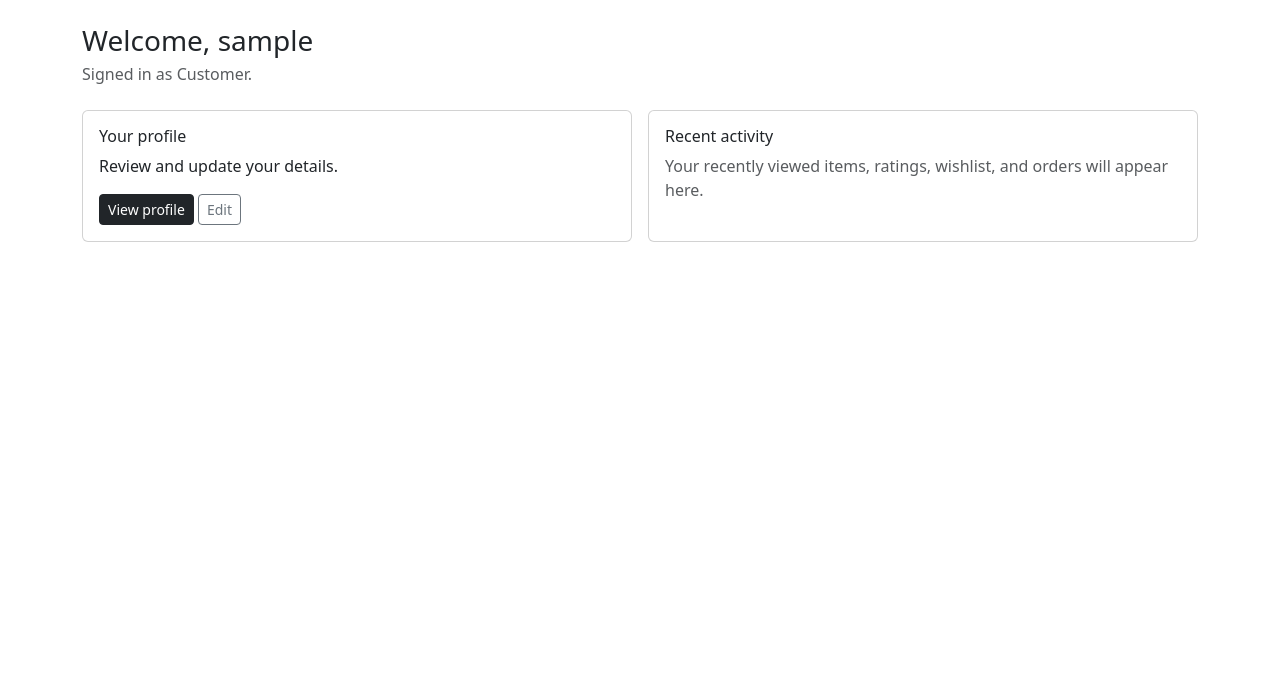
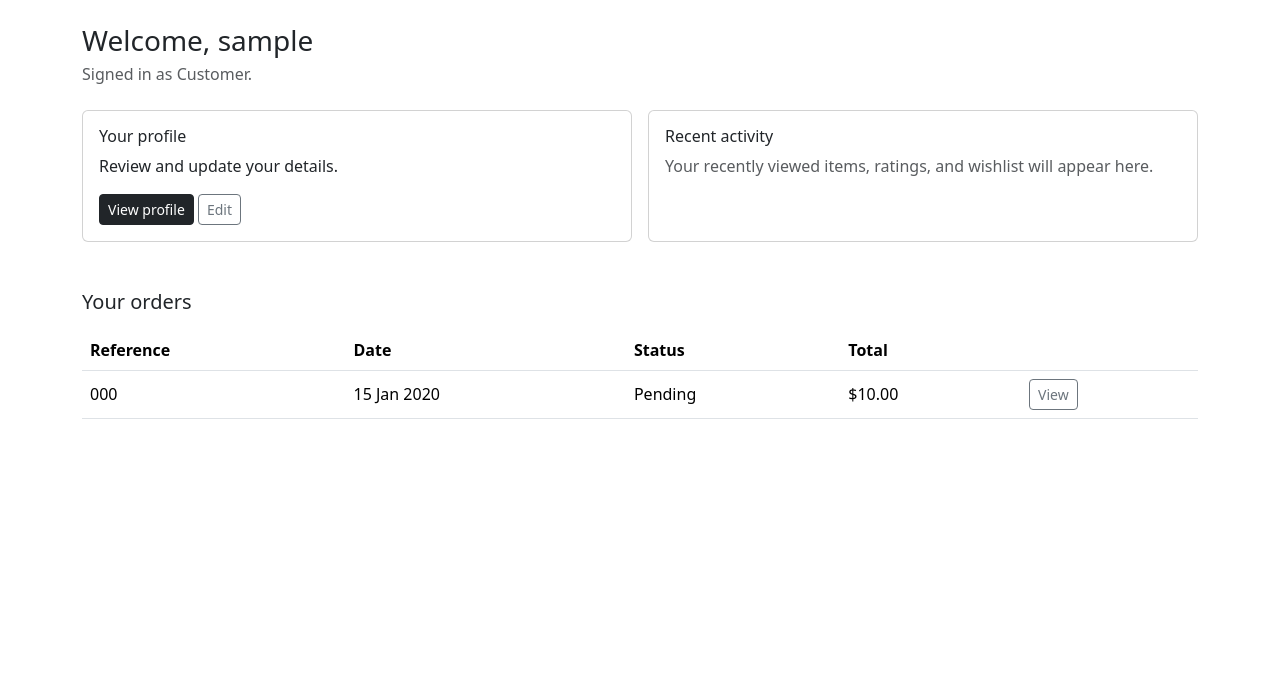
Before and after one commit to retryoos/argus-field-outfitters, a Django app: page /accounts/dashboard/ in a window 1280 px wide. Shown: the part 56-731 px from the top of the page. Run offline with Django 5.2, Linux system fonts and the light colour scheme; a user stored in the database is signed in; tables that the repository leaves empty hold one stand-in row (values such as "Sample post").

Commit message:
Add order history to the dashboard

```diff
--- a/accounts/templates/accounts/dashboard.html
+++ b/accounts/templates/accounts/dashboard.html
@@ -21,9 +21,39 @@
         <div class="card h-100">
             <div class="card-body">
                 <h2 class="h6">Recent activity</h2>
-                <p class="card-text text-muted">Your recently viewed items, ratings, wishlist, and orders will appear here.</p>
+                <p class="card-text text-muted">Your recently viewed items, ratings, and wishlist will appear here.</p>
             </div>
         </div>
     </div>
 </div>
+
+<h2 class="h5 mt-5 mb-3">Your orders</h2>
+{% if orders %}
+    <div class="table-responsive">
+        <table class="table align-middle">
+            <thead>
+                <tr>
+                    <th>Reference</th>
+                    <th>Date</th>
+                    <th>Status</th>
+                    <th>Total</th>
+                    <th></th>
+                </tr>
+            </thead>
+            <tbody>
+                {% for order in orders %}
+                    <tr>
+                        <td>{{ order.reference_number }}</td>
+                        <td>{{ order.created_at|date:"d M Y" }}</td>
+                        <td>{{ order.get_status_display }}</td>
+                        <td>${{ order.total }}</td>
+                        <td><a href="{% url 'catalog:order_confirmation' order.pk %}" class="btn btn-sm btn-outline-secondary">View</a></td>
+                    </tr>
+                {% endfor %}
+            </tbody>
+        </table>
+    </div>
+{% else %}
+    <p class="text-muted">You have not placed any orders yet.</p>
+{% endif %}
 {% endblock %}
--- a/accounts/views.py
+++ b/accounts/views.py
@@ -46,4 +46,8 @@ def profile_edit(request):
 @login_required
 def dashboard(request):
     profile, created = Profile.objects.get_or_create(user=request.user)
-    return render(request, 'accounts/dashboard.html', {'profile': profile})
+    orders = request.user.orders.all()
+    return render(request, 'accounts/dashboard.html', {
+        'profile': profile,
+        'orders': orders,
+    })
```
